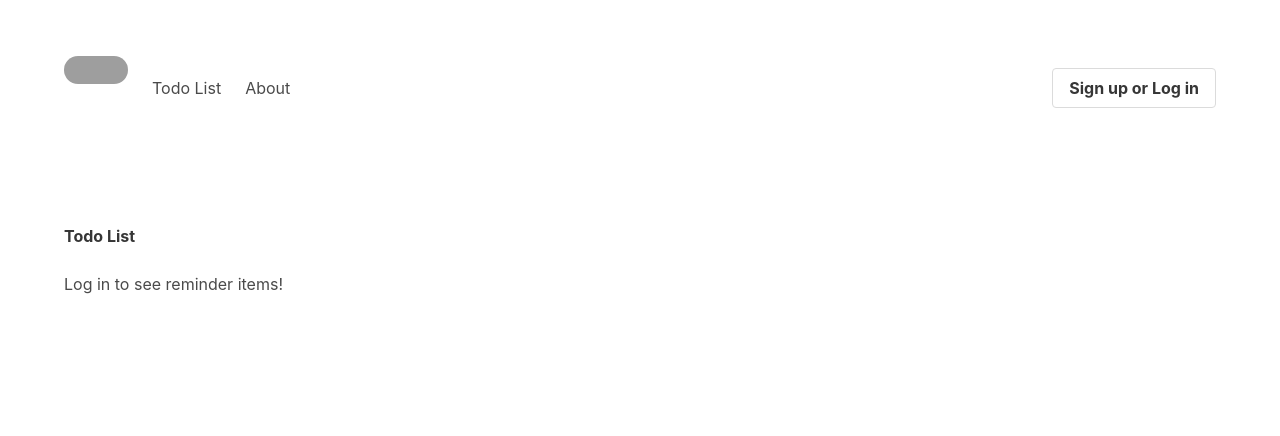
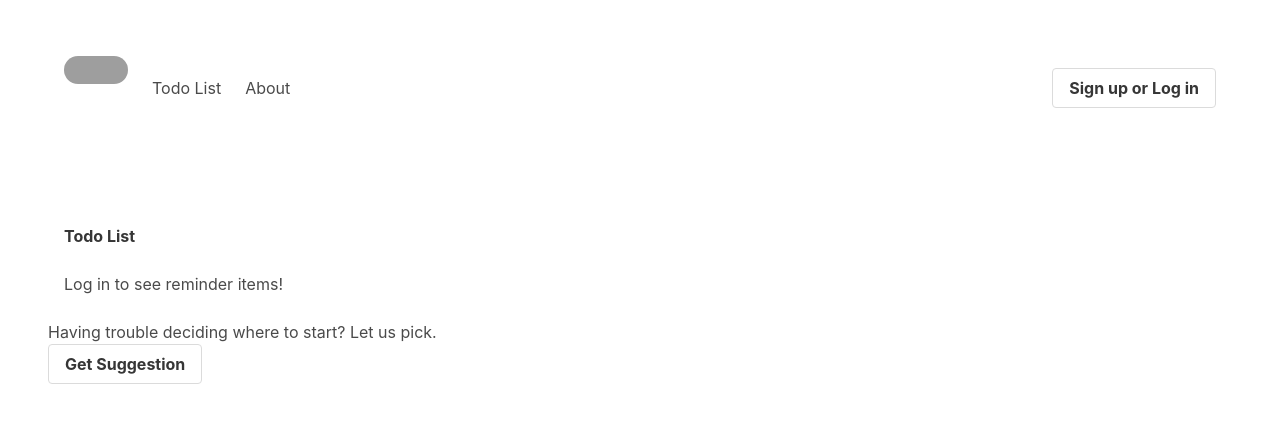
Before and after one commit to ninatchang/cis192-final-project, a Django app: page / in a window 1280 px wide. Shown: the top 436 px of the page. Run offline with Django 3.2, Linux system fonts and the light colour scheme; data that the repository does not hold is empty; some libraries are stand-ins or nearby versions; grey boxes are pictures that could not be loaded.

Commit message:
random task shiz

```diff
--- a/reminder_app/reminder_app/urls.py
+++ b/reminder_app/reminder_app/urls.py
@@ -15,7 +15,7 @@ Including another URLconf
 """
 from django.contrib import admin
 from django.urls import path
-from reminders.views import remindersPage, createTask, deleteTask
+from reminders.views import remindersPage, createTask, deleteTask, chooseRandom
 from user_management.views import login_view, signup_view, logout_
 
 urlpatterns = [
@@ -25,5 +25,6 @@ urlpatterns = [
     path('signup/', signup_view, name='signup_view'),
     path('logout/', logout_, name='logout_'),
     path('createTask/', createTask, name="createTask"),
+    path('chooseRandom/', chooseRandom, name="chooseRandom"),
     path('deleteTask/<int:reminderId>', deleteTask, name="deleteTask"),
 ]
--- a/reminder_app/reminders/templates/reminders.html
+++ b/reminder_app/reminders/templates/reminders.html
@@ -116,6 +116,16 @@
         </div>
     </div>
 </section>
+<section class="suggestion">
+  <div>
+    <p>Having trouble deciding where to start? Let us pick.</p>
+    <a class="button" href="{% url 'chooseRandom'%}">
+      <strong>Get Suggestion</strong>
+    </a>
+  <p>{{suggestion}}</p>
+  </div>
+
+</section>
 
   </div>
 
--- a/reminder_app/reminders/views.py
+++ b/reminder_app/reminders/views.py
@@ -3,6 +3,7 @@ from reminders.models import Reminder
 from django.contrib.auth.decorators import login_required
 from django.http import QueryDict
 from datetime import datetime
+import random;
 import humanfriendly
 
 # Create your views here.
@@ -14,7 +15,7 @@ def remindersPage(request):
             remainingTime.append(humanfriendly.format_timespan(r.dueTimeStamp.replace(tzinfo=None) - datetime.now().replace(tzinfo=None)))
         else:
             remainingTime.append("No set due date! Take your time!!")
-    return render(request, 'reminders.html', {"reminders": zip(reminders, remainingTime), "user": request.user if not request.user.is_anonymous else None})
+    return render(request, 'reminders.html', {"reminders": zip(reminders, remainingTime), "user": request.user if not request.user.is_anonymous else None, "suggestion" : ""})
 
 @login_required(login_url="/login/")
 def createTask(request):
@@ -34,7 +35,7 @@ def createTask(request):
             remainingTime.append(humanfriendly.format_timespan(r.dueTimeStamp.replace(tzinfo=None) - datetime.now().replace(tzinfo=None)))
         else:
             remainingTime.append("No set due date! Take your time!!")
-    return render(request, 'reminders.html', {"reminders": zip(reminders, remainingTime), "user": request.user if not request.user.is_anonymous else None})
+    return render(request, 'reminders.html', {"reminders": zip(reminders, remainingTime), "user": request.user if not request.user.is_anonymous else None, "suggestion" : ""})
 
 @login_required(login_url="/login/")
 def deleteTask(request, reminderId):
@@ -48,4 +49,22 @@ def deleteTask(request, reminderId):
             remainingTime.append(humanfriendly.format_timespan(r.dueTimeStamp.replace(tzinfo=None) - datetime.now().replace(tzinfo=None)))
         else:
             remainingTime.append("No set due date! Take your time!!")
-    return render(request, 'reminders.html', {"reminders": zip(reminders, remainingTime), "user": request.user if not request.user.is_anonymous else None})
+    return render(request, 'reminders.html', {"reminders": zip(reminders, remainingTime), "user": request.user if not request.user.is_anonymous else None, "suggestion" : ""})
+
+
+@login_required(login_url="/login/")
+def chooseRandom(request):
+    reminders = Reminder.objects.filter(creator=request.user).order_by('dueTimeStamp')
+    remainingTime = []
+    for r in reminders:
+        if r.dueTimeStamp:
+            remainingTime.append(humanfriendly.format_timespan(r.dueTimeStamp.replace(tzinfo=None) - datetime.now().replace(tzinfo=None)))
+        else:
+            remainingTime.append("No set due date! Take your time!!")
+
+    choice = random.randint(0, len(reminders) - 1)
+    text = ""
+    if (len(reminders) != 0):
+        text = reminders[choice].body
+
+    return render(request, 'reminders.html', {"reminders": zip(reminders, remainingTime), "user": request.user if not request.user.is_anonymous else None, "suggestion" : text})
```
